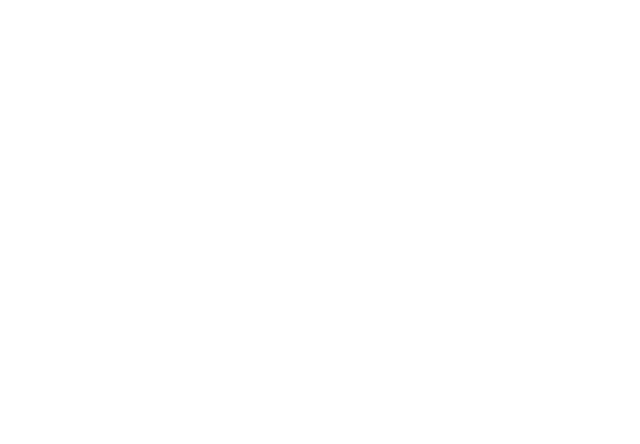
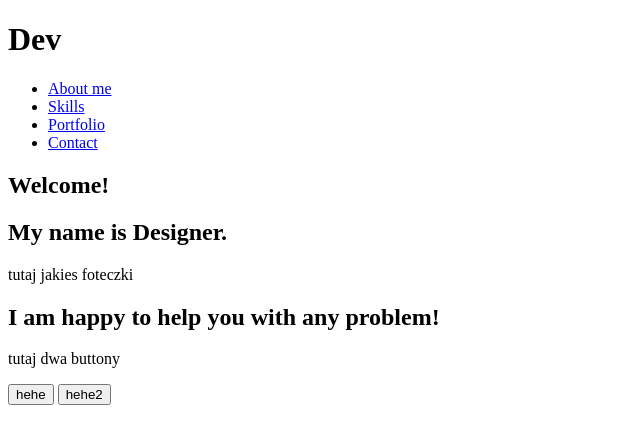
Before and after one commit to KalitaKonrad/LandingPage, a plain HTML site: page index.html in a window 1280 px wide. Shown: the whole page, without its empty margins (0-640 px from the left). Drawn offline with Linux system fonts and the light colour scheme.

Commit message:
Add navigation bar + buttons

```diff
--- /dev/null
+++ b/css/styles.css
@@ -0,0 +1,5 @@
+
+
+body {
+   background: white;
+}
--- a/index.html
+++ b/index.html
@@ -1,10 +1,47 @@
 <!DOCTYPE html>
 <html lang="en">
-<head>
-  <meta charset="UTF-8">
-  <title>Title</title>
-</head>
-<body>
+    <head>
+    <meta charset="UTF-8">
+    <meta name="viewport" content="width=device-width>">
+    <meta name="description" content="My landing page made for Coderscamp project">
+    <meta name="keywords" content="web design, html, css">
+    <meta name="author" content="Konrad Kalita">
+    <title>Landing Page</title>
+    <link rel="stylesheet" type="text/css" href="./css/styles.css">
+    </head>
+    <body>
+        <header>
+            <div class="container">
+                <div id="dev">
+                    <h1>Dev</h1>
+                </div>
 
-</body>
+                <nav>
+                    <ul>
+                        <li><a href="index.html">About me</a></li>
+                        <li><a href="index.html">Skills</a></li>
+                        <li><a href="index.html">Portfolio</a></li>
+                        <li><a href="index.html">Contact</a></li>
+                    </ul>
+                </nav>
+            </div>
+        </header>
+
+        <section id="showcase_photo">
+            <div class="container">
+                <h1>Welcome!</h1>
+                <h2>My name is Designer.</h2>
+                <p>tutaj jakies foteczki</p>
+            </div>
+        </section>
+
+        <section id="contact_and_cv">
+            <div class="container">
+                <h1>I am happy to help you with any problem!</h1>
+                <p>tutaj dwa buttony</p>
+                <button type="menu" id="hover_button">hehe</button>
+                <button type="menu" id="hover_button">hehe2</button>
+            </div>
+        </section>
+    </body>
 </html>
```
